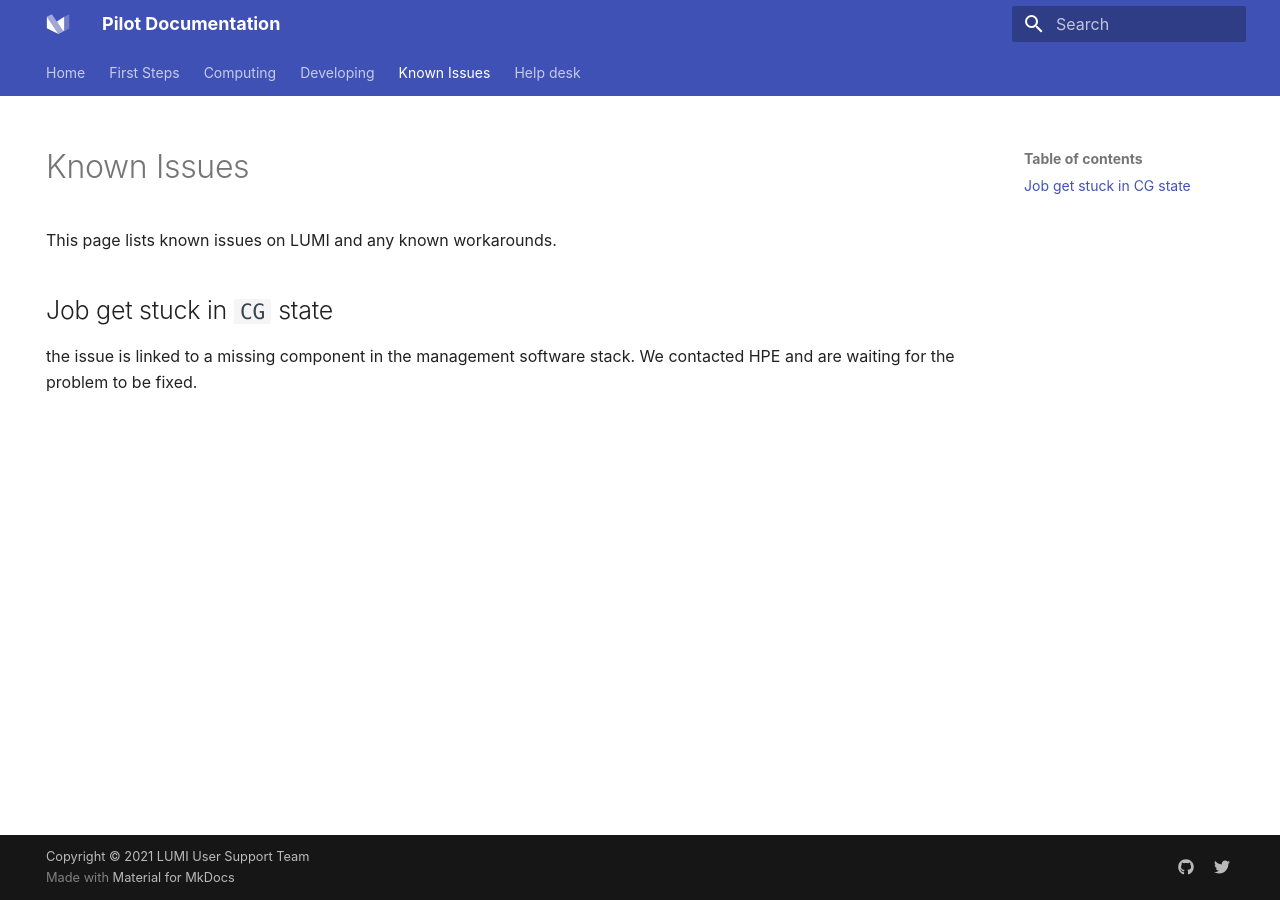
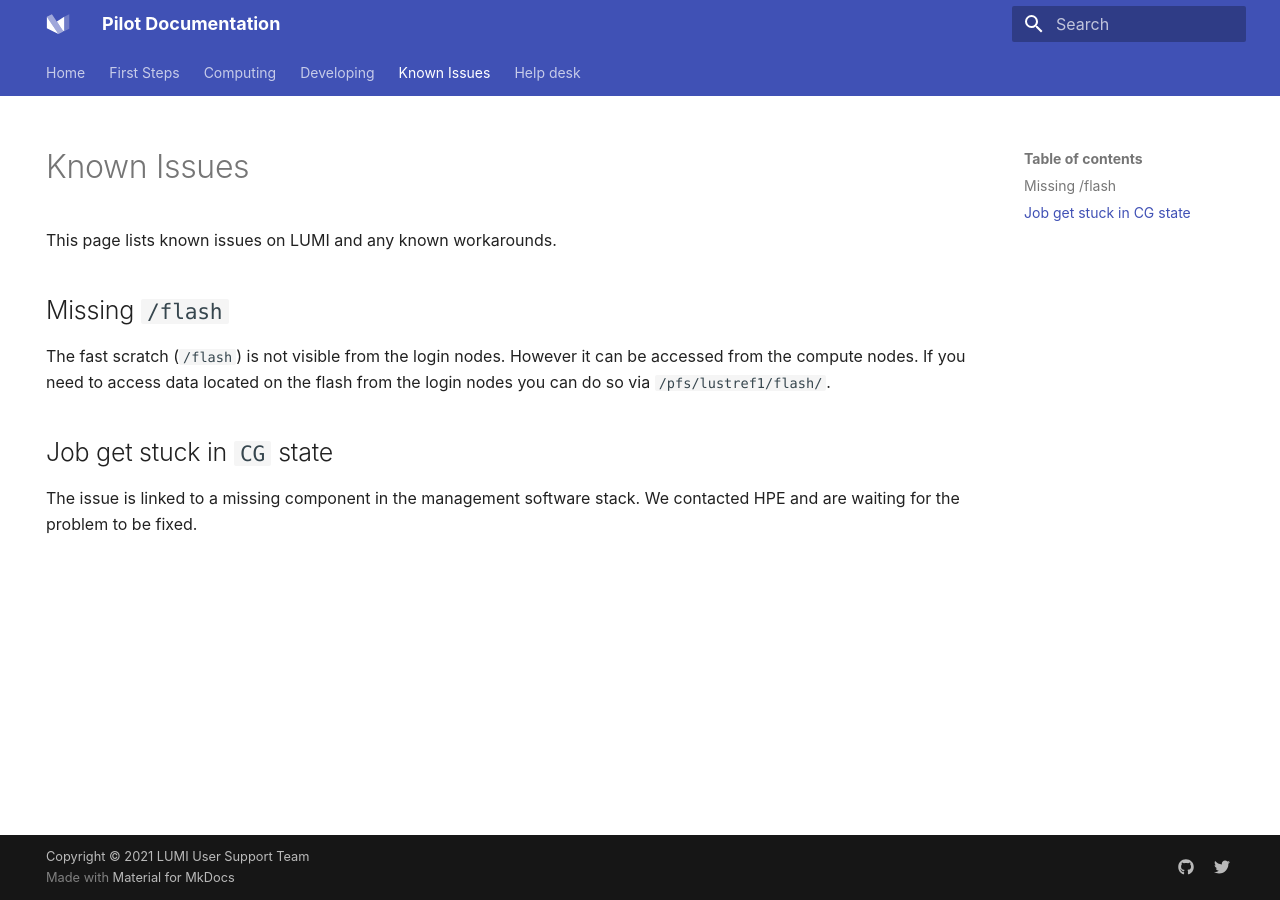
Before and after one commit to Lumi-supercomputer/lumi-userguide, an MkDocs documentation site: the page built from docs/issues/index.md, in a window 1280 px wide. Built offline with MkDocs 1.6.1 and Material for MkDocs 9.7.7, drawn with Linux system fonts in a browser that asks for light colours.

Commit message:
missing /flash issue

```diff
--- a/docs/issues/index.md
+++ b/docs/issues/index.md
@@ -7,7 +7,13 @@ hide:
 
 This page lists known issues on LUMI and any known workarounds.
 
+## Missing `/flash`
+
+The fast scratch (`/flash`) is not visible from the login nodes. However it can
+be accessed from the compute nodes. If you need to access data located on the
+flash from the login nodes you can do so via `/pfs/lustref1/flash/`.
+
 ## Job get stuck in `CG` state
 
-the issue is linked to a missing component in the management software stack.
+The issue is linked to a missing component in the management software stack.
 We contacted HPE and are waiting for the problem to be fixed.
```
